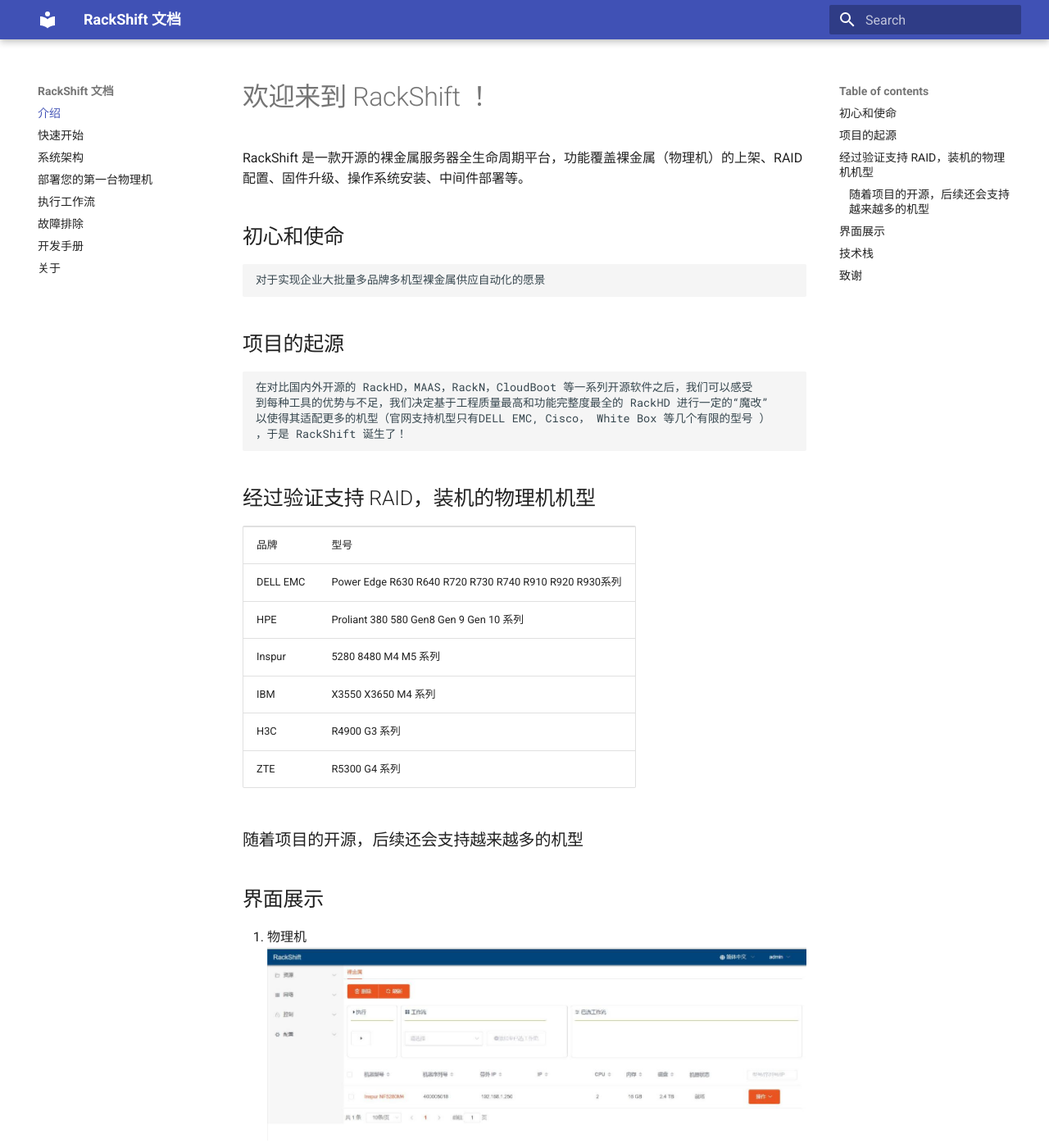
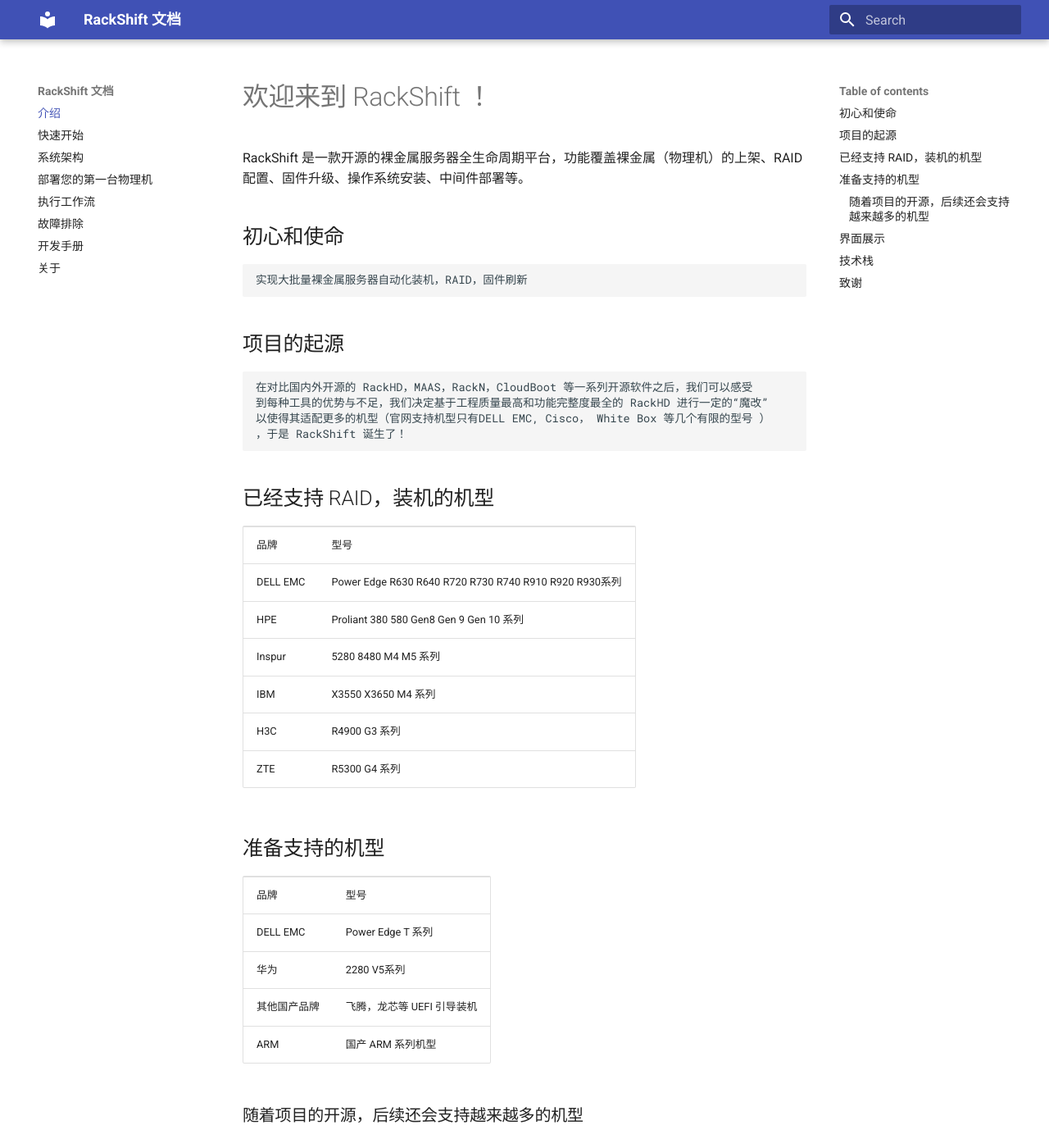
Before and after one commit to fit2cloud/rackshift-docs-static, an MkDocs documentation site: the page built from docs/index.md, in a window 1280 px wide and 1400 px high. Shown: the whole window at 82% size. Built offline with MkDocs 1.6.1 and Material for MkDocs 9.7.7, drawn with Linux system fonts in a browser that asks for light colours.

Commit message:
docs:update

```diff
--- a/docs/index.md
+++ b/docs/index.md
@@ -4,7 +4,7 @@
 
 
 ## 初心和使命
-    对于实现企业大批量多品牌多机型裸金属供应自动化的愿景
+    实现大批量裸金属服务器自动化装机，RAID，固件刷新
 
 ## 项目的起源
     在对比国内外开源的 RackHD，MAAS，RackN，CloudBoot 等一系列开源软件之后，我们可以感受
@@ -12,7 +12,7 @@
     以使得其适配更多的机型（官网支持机型只有DELL EMC, Cisco， White Box 等几个有限的型号 ）
     ，于是 RackShift 诞生了！
 
-## 经过验证支持 RAID，装机的物理机机型
+## 已经支持 RAID，装机的机型
 <table>
 <thead>
 <tr><td>品牌</td><td>型号</td></tr>
@@ -50,6 +50,36 @@
 </tbody>
 </table>
 
+## 准备支持的机型
+
+<table>
+<thead>
+<tr><td>品牌</td><td>型号</td></tr>
+</thead>
+<tbody>
+<tr>
+<td>DELL EMC</td>
+<td>Power Edge T 系列</td>
+</tr>
+
+<tr>
+<td>华为</td>
+<td>2280 V5系列</td>
+</tr>
+
+<tr>
+<td>其他国产品牌</td>
+<td>飞腾，龙芯等 UEFI 引导装机</td>
+</tr>
+
+<tr>
+<td>ARM</td>
+<td>国产 ARM 系列机型</td>
+</tr>
+
+</tbody>
+</table>
+
 ### 随着项目的开源，后续还会支持越来越多的机型
 
 ## 界面展示
```
Also changed, not shown: docs/deploy_first.md (+4 -3 lines), docs/quick_start.md (+2 -1 lines).
